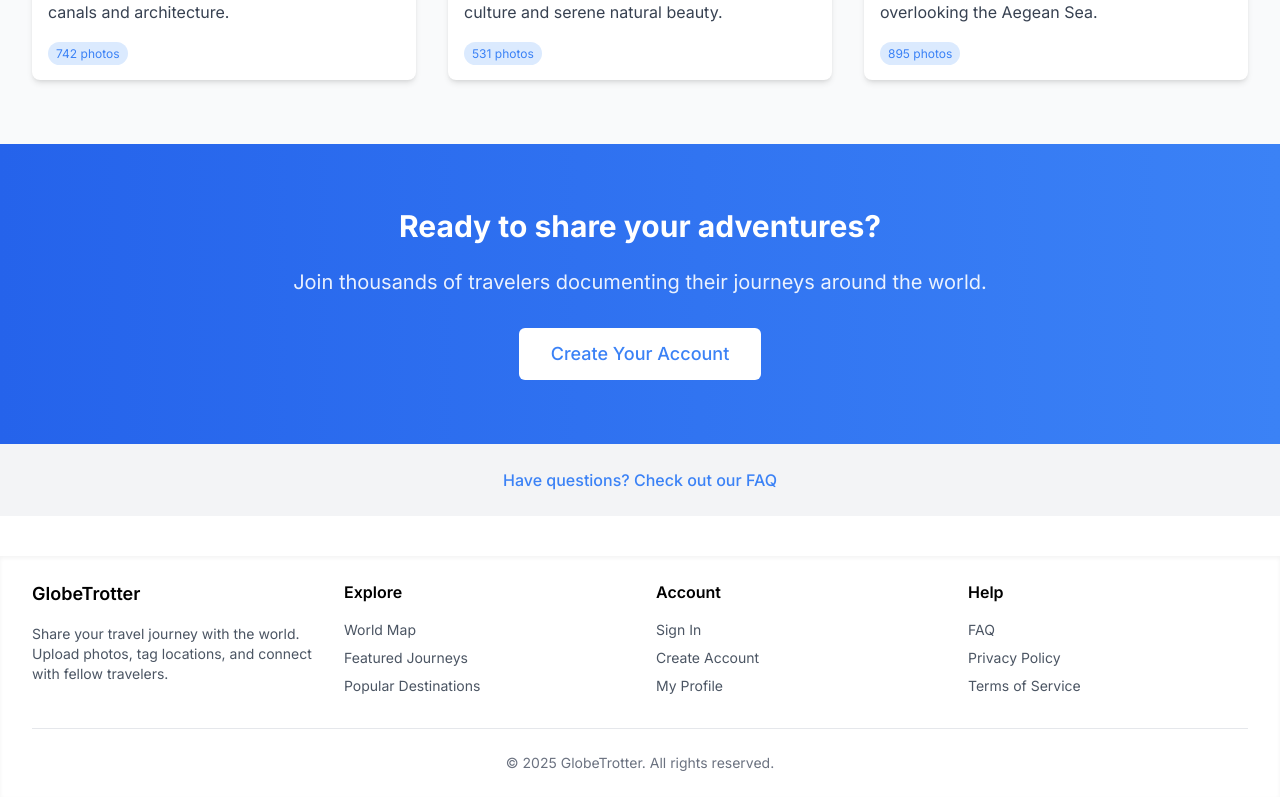
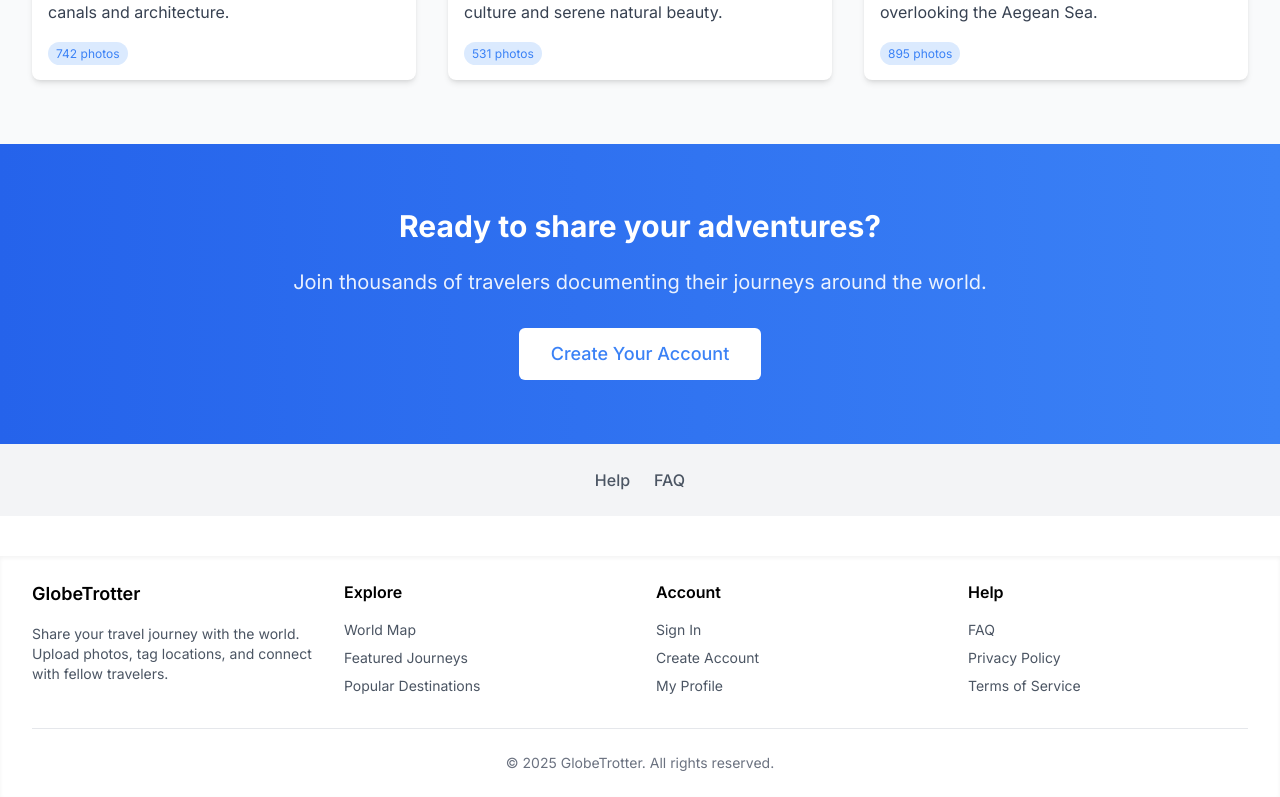
Before and after one commit to maxgoldberg25/GlobeTrotter, a Next.js app: page / in a window 1280 px wide. Shown: the part 1660-2457 px from the top of the page. Built offline with nearby package versions, Linux system fonts and the light colour scheme.

Commit message:
Update footer links with Help and FAQ

```diff
--- a/app/page.tsx
+++ b/app/page.tsx
@@ -188,11 +188,18 @@ export default function Home() {
         </div>
       </div>
 
-      {/* FAQ Link */}
-      <div className="bg-gray-100 py-6 text-center">
-        <Link href="/faq" className="text-primary hover:text-primary-dark font-medium transition-colors">
-          Have questions? Check out our FAQ
-        </Link>
+      {/* Footer Links */}
+      <div className="bg-gray-100 py-6">
+        <div className="max-w-7xl mx-auto px-4 sm:px-6 lg:px-8">
+          <div className="flex justify-center space-x-6">
+            <Link href="/contact" className="text-gray-600 hover:text-primary font-medium transition-colors">
+              Help
+            </Link>
+            <Link href="/faq" className="text-gray-600 hover:text-primary font-medium transition-colors">
+              FAQ
+            </Link>
+          </div>
+        </div>
       </div>
     </div>
   );
```
